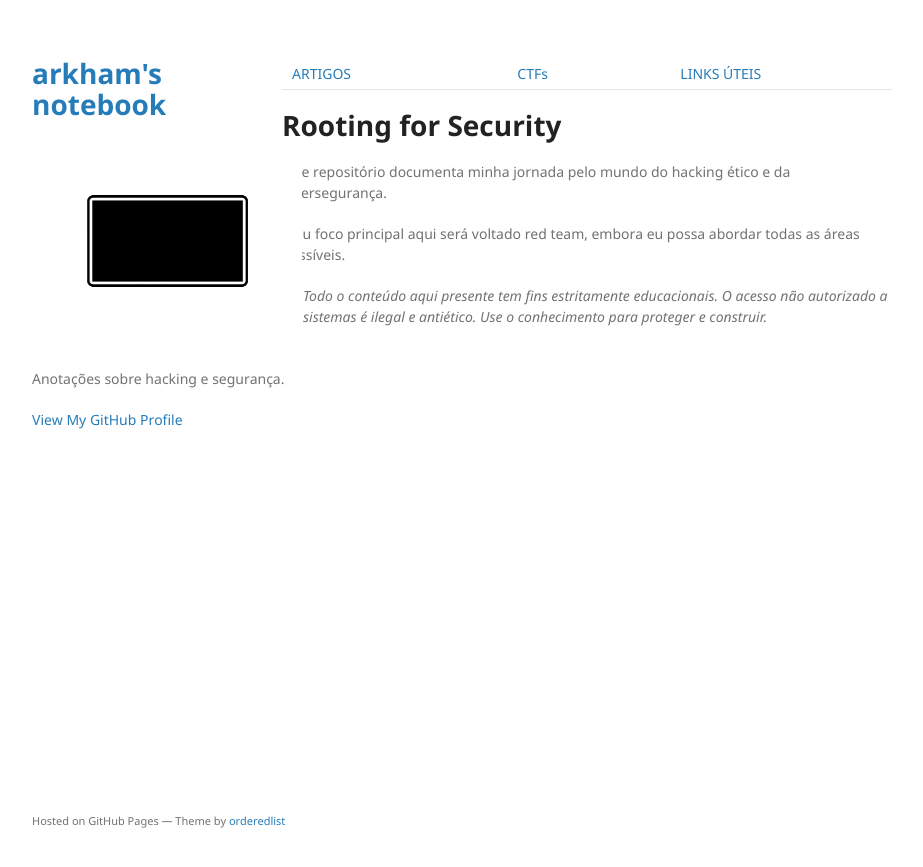
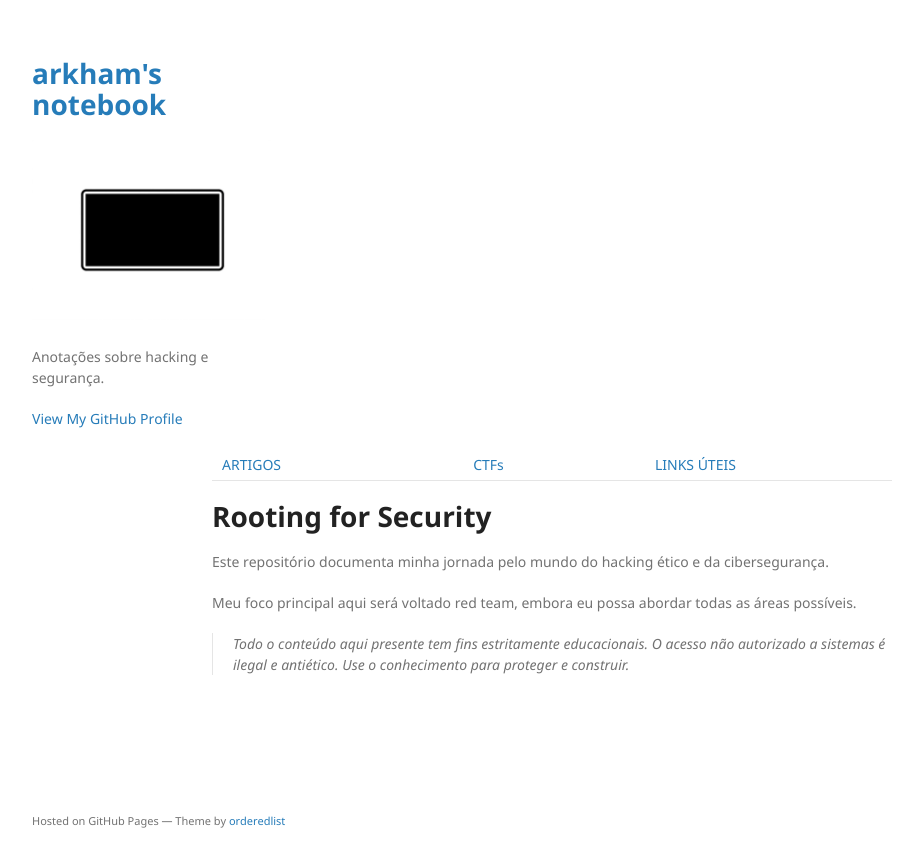
Before and after one commit to a-rkham/a-rkham.github.io, a Jekyll site: the page built from index.md, in a window 1280 px wide. Shown: the top 867 px of the page, without its empty margins (178-1101 px from the left). Built offline with Jekyll 4.4.1, drawn with Linux system fonts in a browser that asks for light colours; our own code applies the rules of GitHub Pages for plain Markdown files.

Commit message:
Update style.scss

```diff
--- a/assets/css/style.scss
+++ b/assets/css/style.scss
@@ -3,26 +3,35 @@
 
 @import "jekyll-theme-minimal";
 
-// Alargar o container principal
+// 1. Alarga o container principal
 .wrapper {
-  max-width: 900px; // Aumenta de 640px para 900px
+  max-width: 1000px;
   margin: 0 auto;
 }
 
-// Ajustar a seção de conteúdo para ocupar o espaço extra
-section {
-  width: calc(100% - 250px); // Ajusta o conteúdo em relação à barra lateral
+// 2. Trava a largura da barra lateral (onde fica o perfil/config)
+header {
+  width: 240px;
+  float: left;
+  position: sticky; // Opcional: faz o perfil seguir a rolagem da página
+  top: 20px;
 }
 
-// Se você centralizou o título antes, mantenha aqui:
-header {
-  // text-align: center;
+// 3. Define a largura do conteúdo para não invadir o lado
+section {
+  width: 680px; // 1000px total - 240px da lateral - 80px de margem de segurança
+  float: right;
+  padding-left: 40px;
 }
 
-// Melhora a visualização em telas muito grandes
-@media screen and (max-width: 900px) {
-  section, header {
+// 4. Garante que em celulares o site continue funcionando (responsividade)
+@media screen and (max-width: 770px) {
+  .wrapper {
+    width: 90% !important;
+  }
+  header, section {
     float: none;
     width: 100%;
+    padding-left: 0;
   }
 }
```
